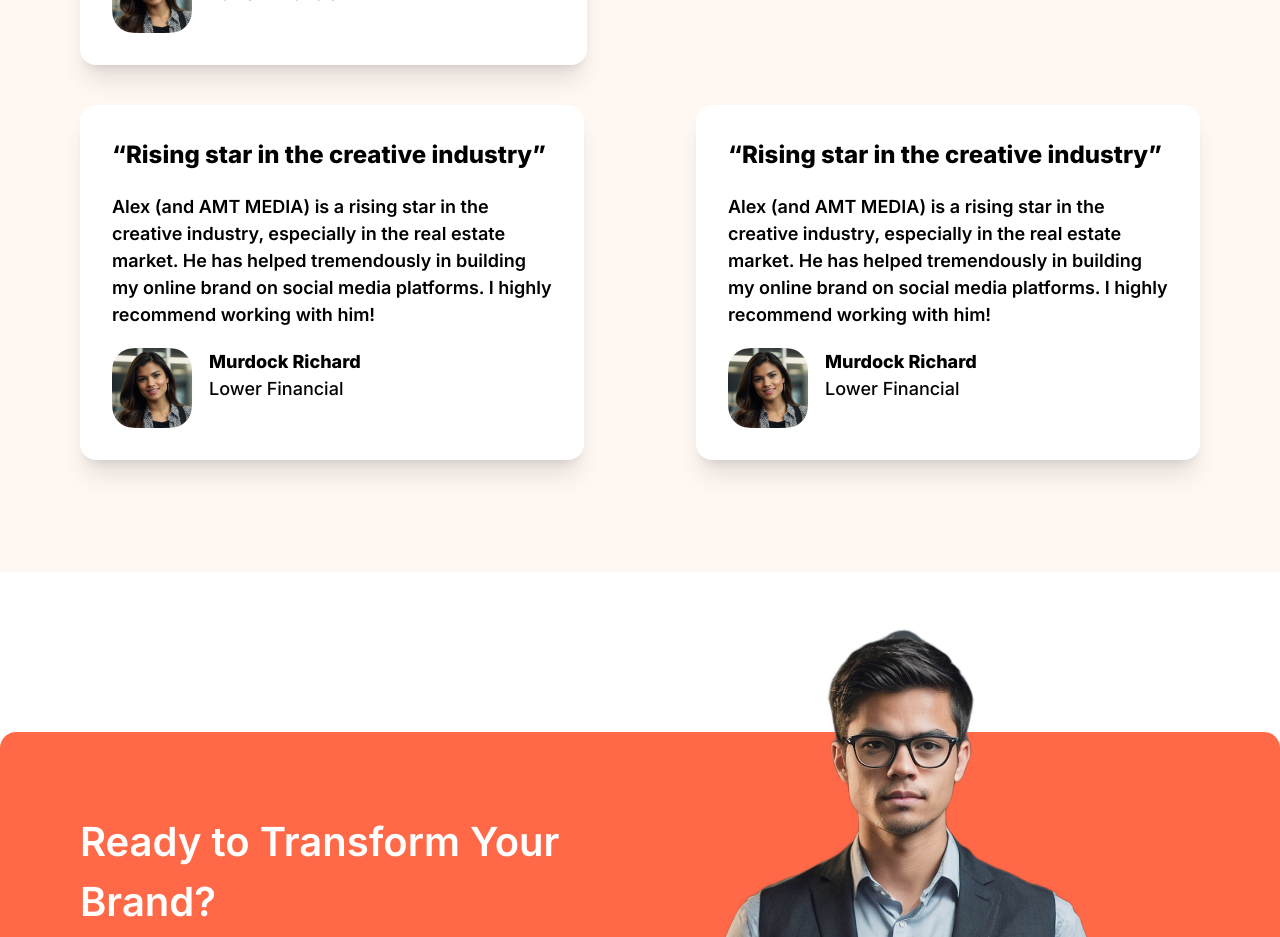
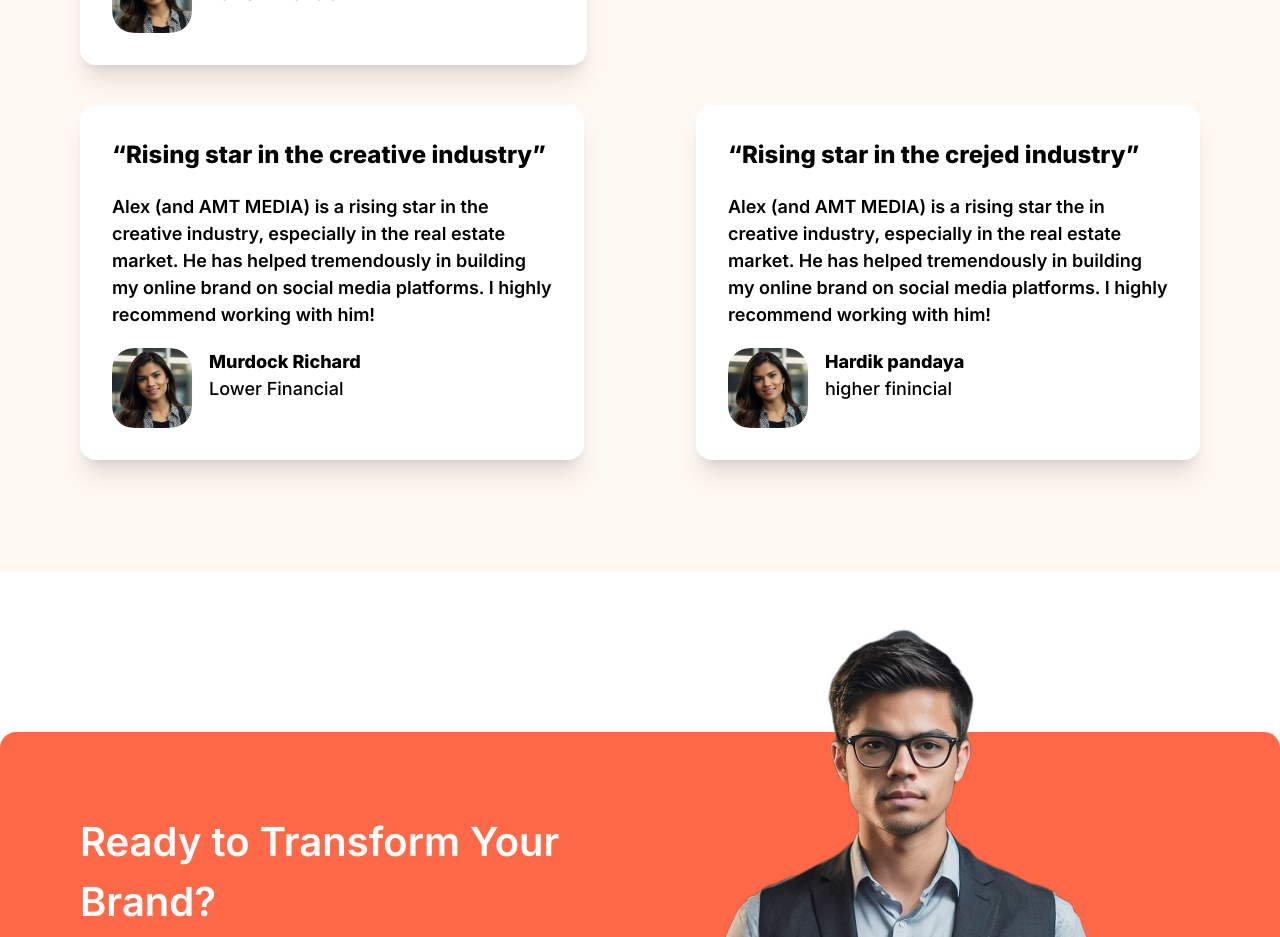
Before and after one commit to azkarullhassan/media-next, a Next.js app: page / in a window 1280 px wide. Shown: the part 6820-7757 px from the top of the page. Built offline with nearby package versions, Linux system fonts and the light colour scheme.

Commit message:
first commit

```diff
--- a/src/app/components/Eight.jsx
+++ b/src/app/components/Eight.jsx
@@ -41,15 +41,15 @@ const Eight = () => {
         </div>
 
         <div className='bg-white md:w-1/2 rounded-2xl p-8 shadow-xl'>
-          <h1 className='font-extrabold text-[24px]'>“Rising star in the creative industry”</h1>
-          <h2 className='font-semibold text-[18px] pt-5'>Alex (and AMT MEDIA) is a rising star in the creative industry, especially in the real estate market. He has helped tremendously in building my online brand on social media platforms. I highly recommend working with him!</h2>
+          <h1 className='font-extrabold text-[24px]'>“Rising star in the crejed industry”</h1>
+          <h2 className='font-semibold text-[18px] pt-5'>Alex (and AMT MEDIA) is a rising star the in  creative industry, especially in the real estate market. He has helped tremendously in building my online brand on social media platforms. I highly recommend working with him!</h2>
           <div className='flex flex-row gap-4 pt-5'>
             <div>
             <img src="/src/image.png" alt="" />
             </div>
             <div>
-             <h1 className='font-extrabold text-[18px]'>Murdock Richard</h1>
-             <h2 className='font-medium text-[18px]'>Lower Financial</h2>
+             <h1 className='font-extrabold text-[18px]'>Hardik pandaya</h1>
+             <h2 className='font-medium text-[18px]'>higher finincial</h2>
             </div>
           </div>
         </div>
```
